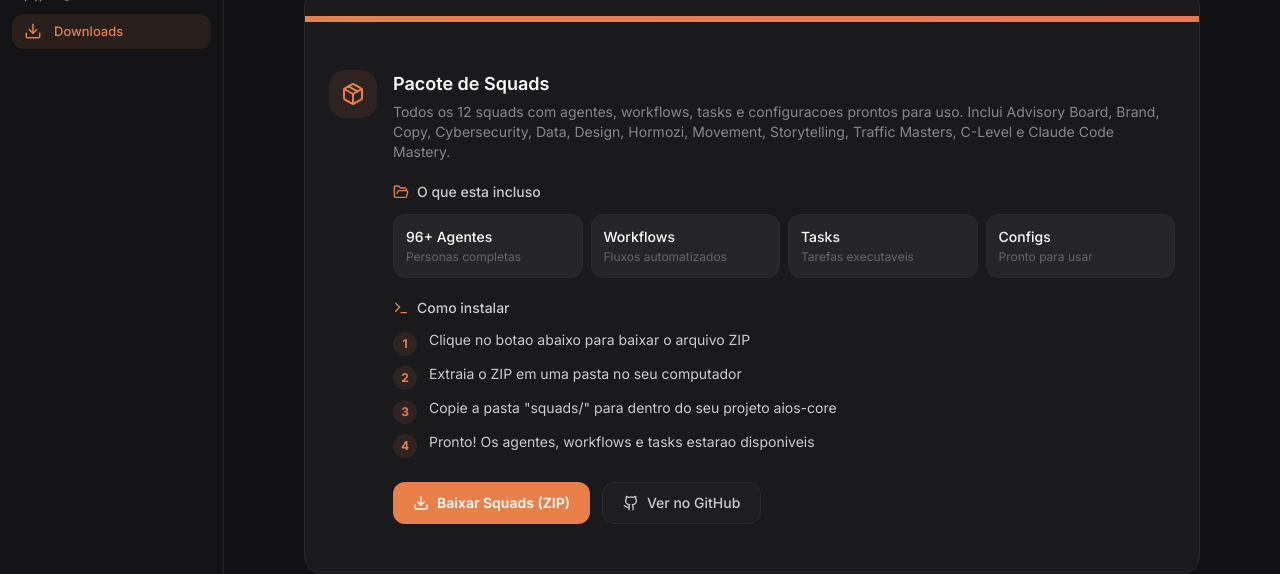
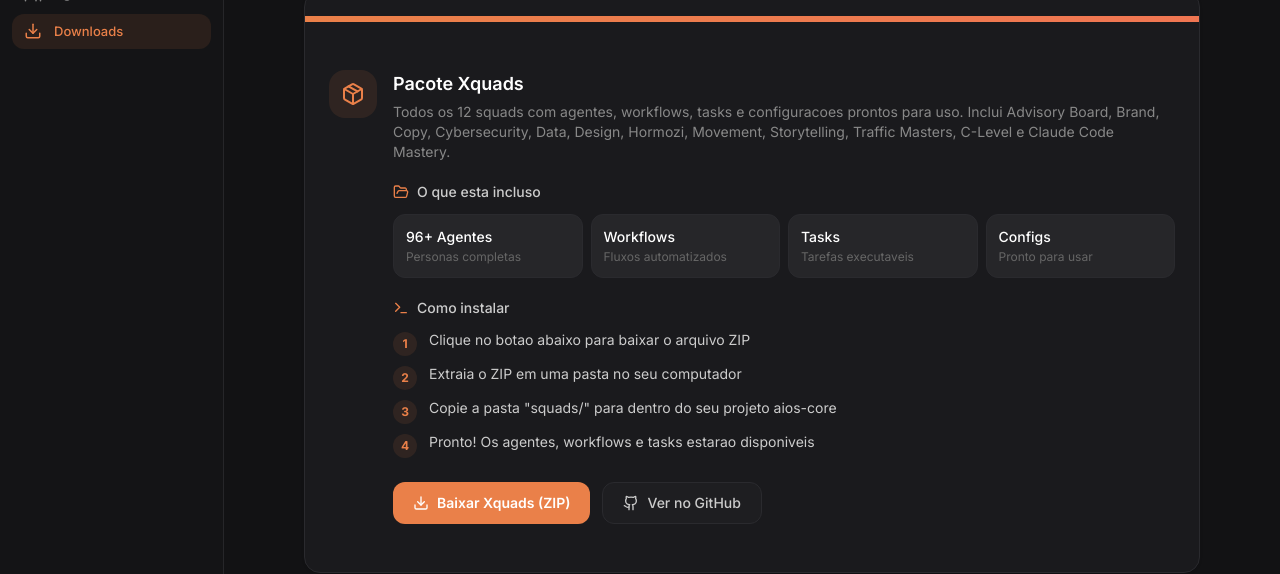
Before and after one commit to ohmyjahh/xquads, a Next.js app: page /xquads/downloads in a window 1280 px wide. Shown: the part 179-753 px from the top of the page. Built offline with nearby package versions, Linux system fonts and the light colour scheme.

Commit message:
feat: rename package to Xquads

```diff
--- a/src/app/downloads/page.tsx
+++ b/src/app/downloads/page.tsx
@@ -27,8 +27,8 @@
       {showForm && (
         <LeadForm
           onClose={() => setShowForm(false)}
-          downloadUrl="/xquads/downloads/aios-squads.zip"
-          downloadName="aios-squads"
+          downloadUrl="/xquads/downloads/xquads.zip"
+          downloadName="xquads"
         />
       )}
 
@@ -48,7 +48,7 @@
               <Package className="h-6 w-6 text-[#EA8049]" />
             </div>
             <div className="flex-1 min-w-0">
-              <h2 className="text-lg font-semibold text-white">Pacote de Squads</h2>
+              <h2 className="text-lg font-semibold text-white">Pacote Xquads</h2>
               <p className="text-sm text-[#888] mt-1">
                 Todos os 12 squads com agentes, workflows, tasks e configuracoes prontos para uso.
                 Inclui Advisory Board, Brand, Copy, Cybersecurity, Data, Design, Hormozi, Movement, Storytelling, Traffic Masters, C-Level e Claude Code Mastery.
@@ -97,7 +97,7 @@
                   className="inline-flex items-center gap-2 rounded-lg bg-[#EA8049] px-5 py-2.5 text-sm font-semibold text-white hover:bg-[#d0703f] transition-colors"
                 >
                   <Download className="h-4 w-4" />
-                  Baixar Squads (ZIP)
+                  Baixar Xquads (ZIP)
                 </button>
                 <a
                   href="https://github.com/ohmyjahh/xquads-squads"
```
Also changed, not shown: 1 other file (tests, documents, lock files or other folders).
